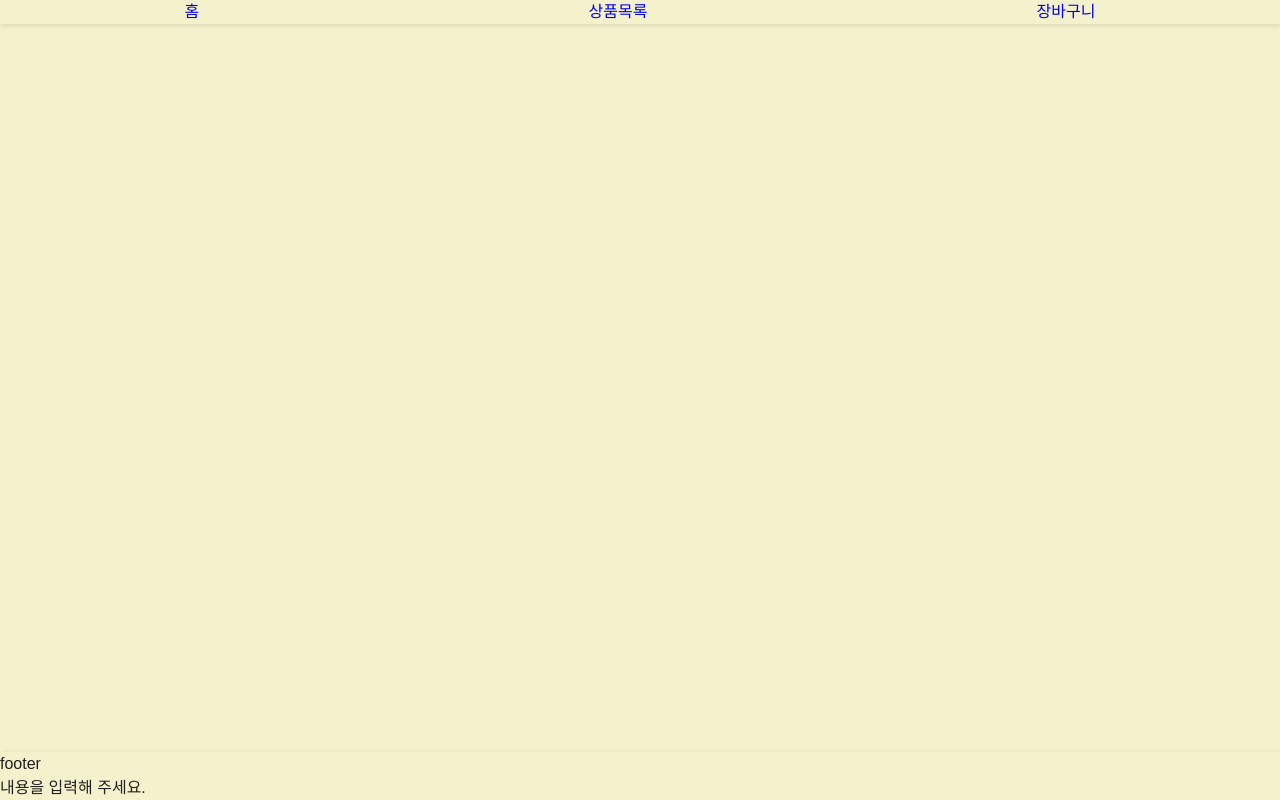
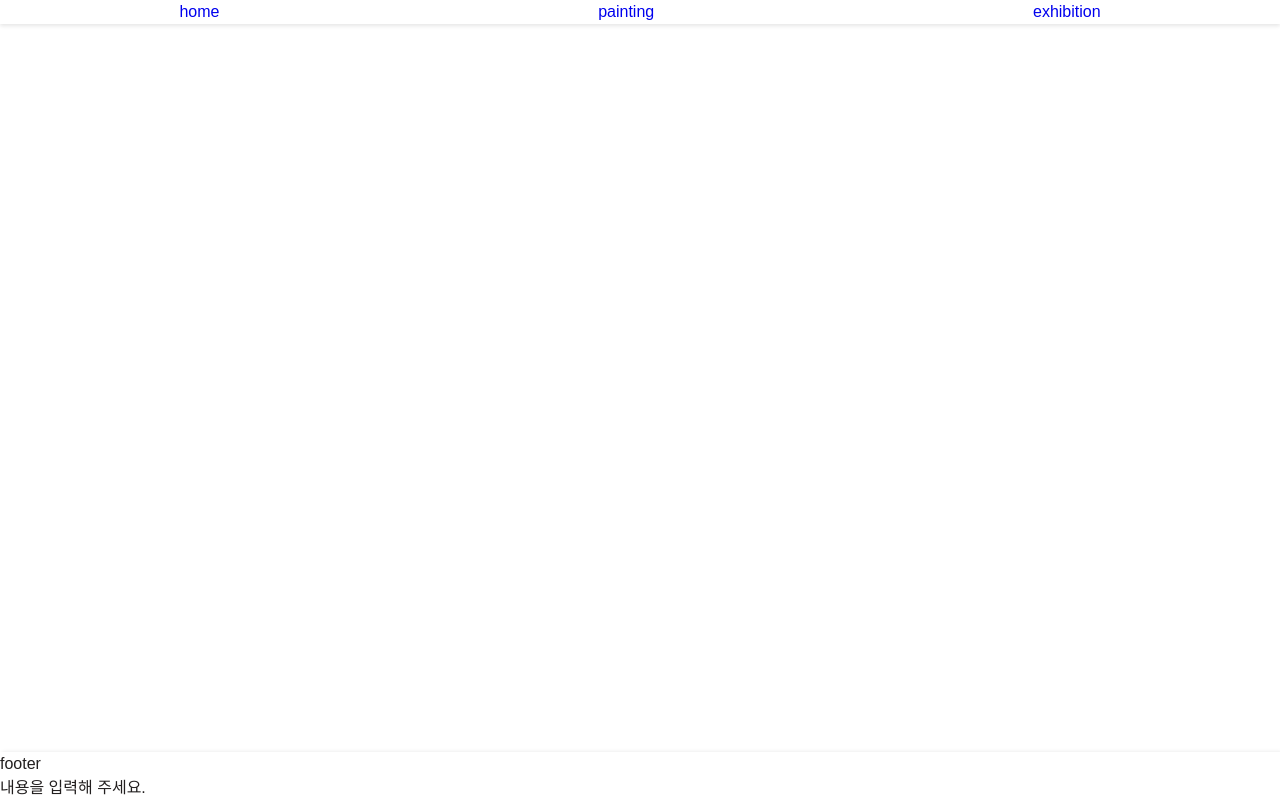
Before and after one commit to memoriz2/shop, a Next.js app: page / in a window 1280 px wide. Built offline with nearby package versions, Linux system fonts and the light colour scheme.

Commit message:
Save changes before switching to main

```diff
--- a/app/globals.css
+++ b/app/globals.css
@@ -7,7 +7,7 @@
 :root {
     --font-family: Arial, Helvetica, sans-serif;
     --color: #221f1f;
-    --background-color: #f4f2cc;
+    --background-color: #fff;
     --button-radius: 5px;
     --line-height: 1.5;
     --box-shadow: 0 2px 4px rgba(0, 0, 0, 0.1);
--- a/components/Header.tsx
+++ b/components/Header.tsx
@@ -9,13 +9,13 @@ export default function Header() {
             <nav className="menu-nav">
                 <ul>
                     <li>
-                        <Link href="/">홈</Link>
+                        <Link href="/">home</Link>
                     </li>
                     <li>
-                        <Link href="/product">상품목록</Link>
+                        <Link href="/product">painting</Link>
                     </li>
                     <li>
-                        <Link href="/cart">장바구니</Link>
+                        <Link href="/exhibition">exhibition</Link>
                     </li>
                 </ul>
             </nav>
```
